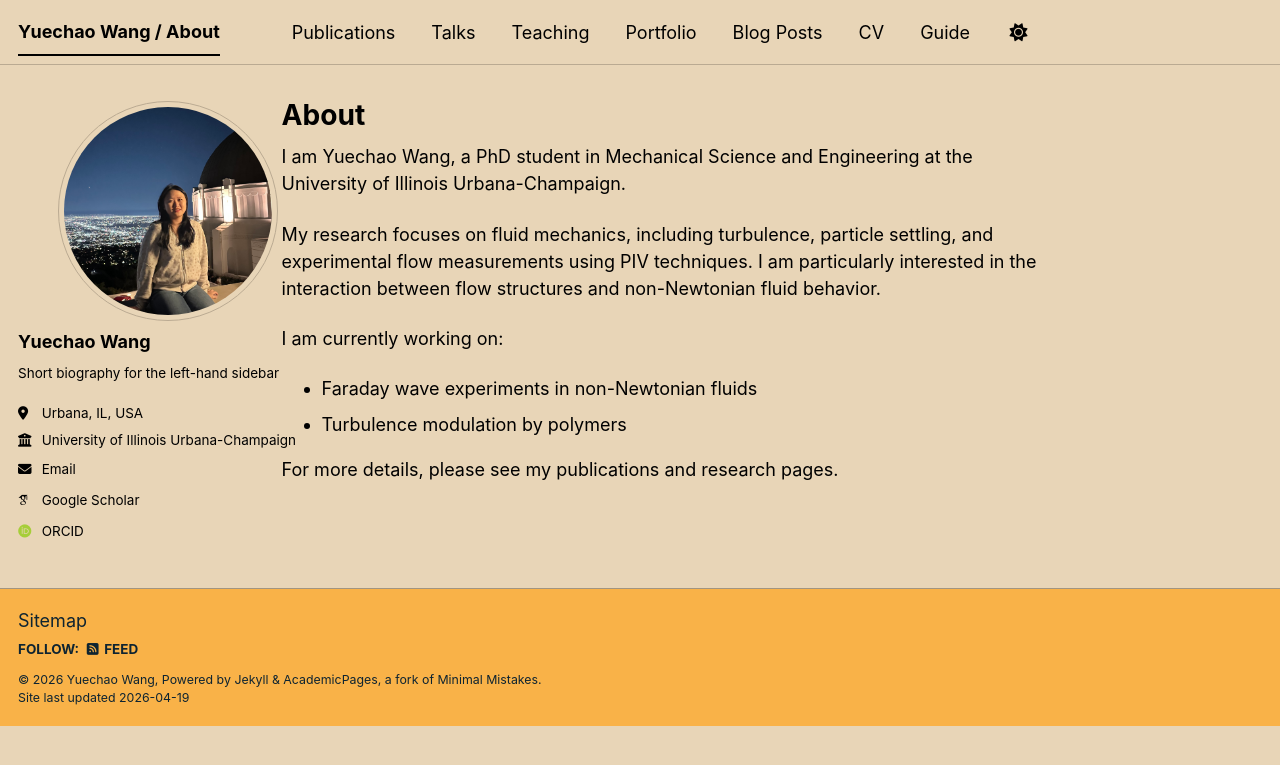
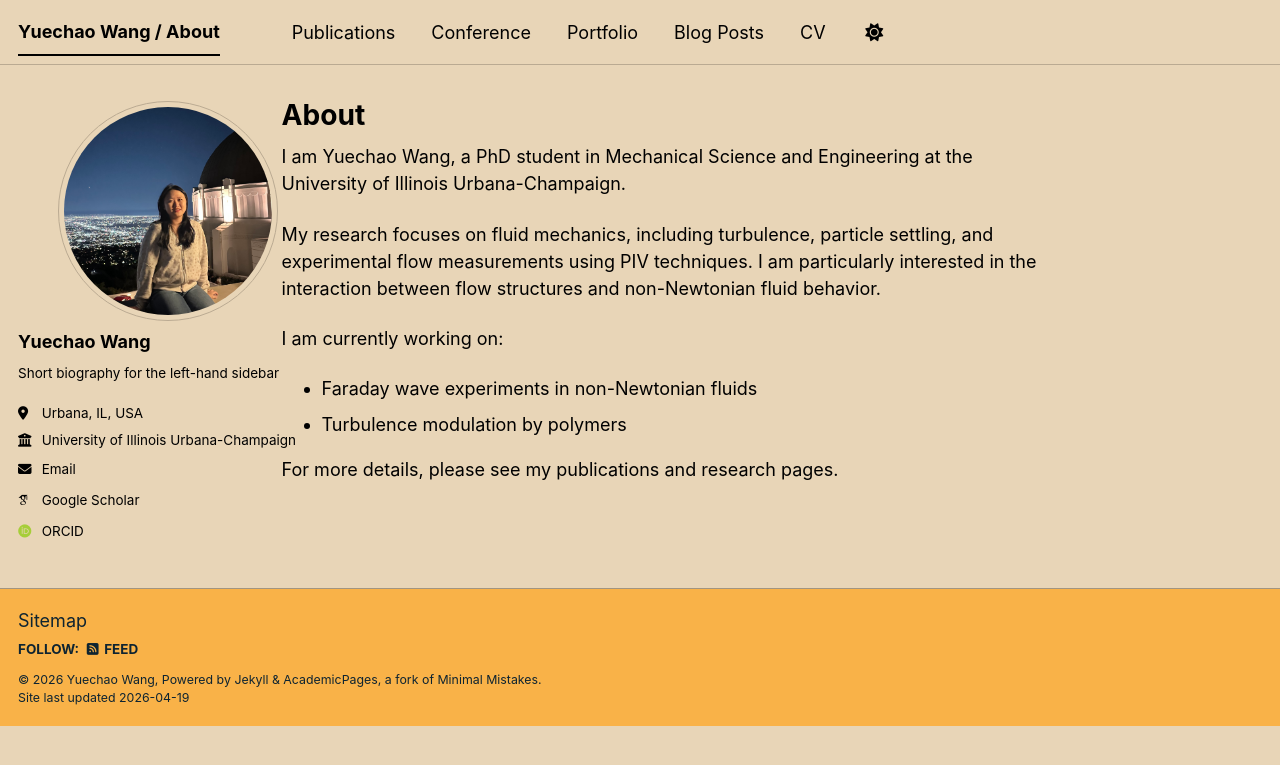
Before and after one commit to wyccc-my/wyccc-my.github.io, a Jekyll site: the page built from _pages/about.md, in a window 1280 px wide. Shown: the top 765 px of the page. Built offline with Jekyll 4.4.1, drawn with Linux system fonts in a browser that asks for light colours; some web fonts are replaced; a script bundle is joined from its source files by our own code; library files that are not in the unit come from our copies.

Commit message:
Update navigation.yml

```diff
--- a/_data/navigation.yml
+++ b/_data/navigation.yml
@@ -11,11 +11,11 @@ main:
   - title: "Publications"
     url: /publications/
 
-  - title: "Talks"
-    url: /talks/
+  - title: "Conference"
+    url: /conference/
 
-  - title: "Teaching"
-    url: /teaching/
+  # - title: "Teaching"
+  #   url: /teaching/
 
   - title: "Portfolio"
     url: /portfolio/
@@ -29,5 +29,5 @@ main:
   # - title: "CV"
   #   url: /cv-json/
 
-  - title: "Guide"
-    url: /markdown/
+  # - title: "Guide"
+  #   url: /markdown/
```
